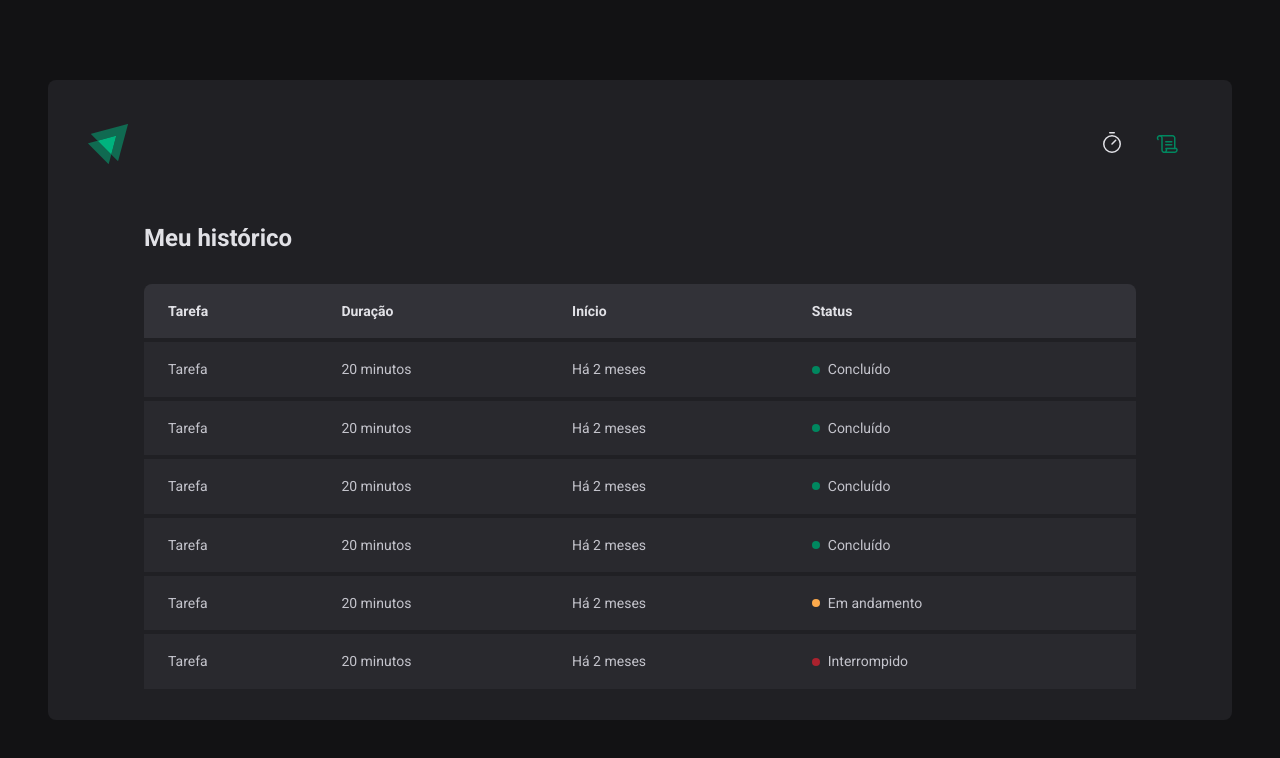
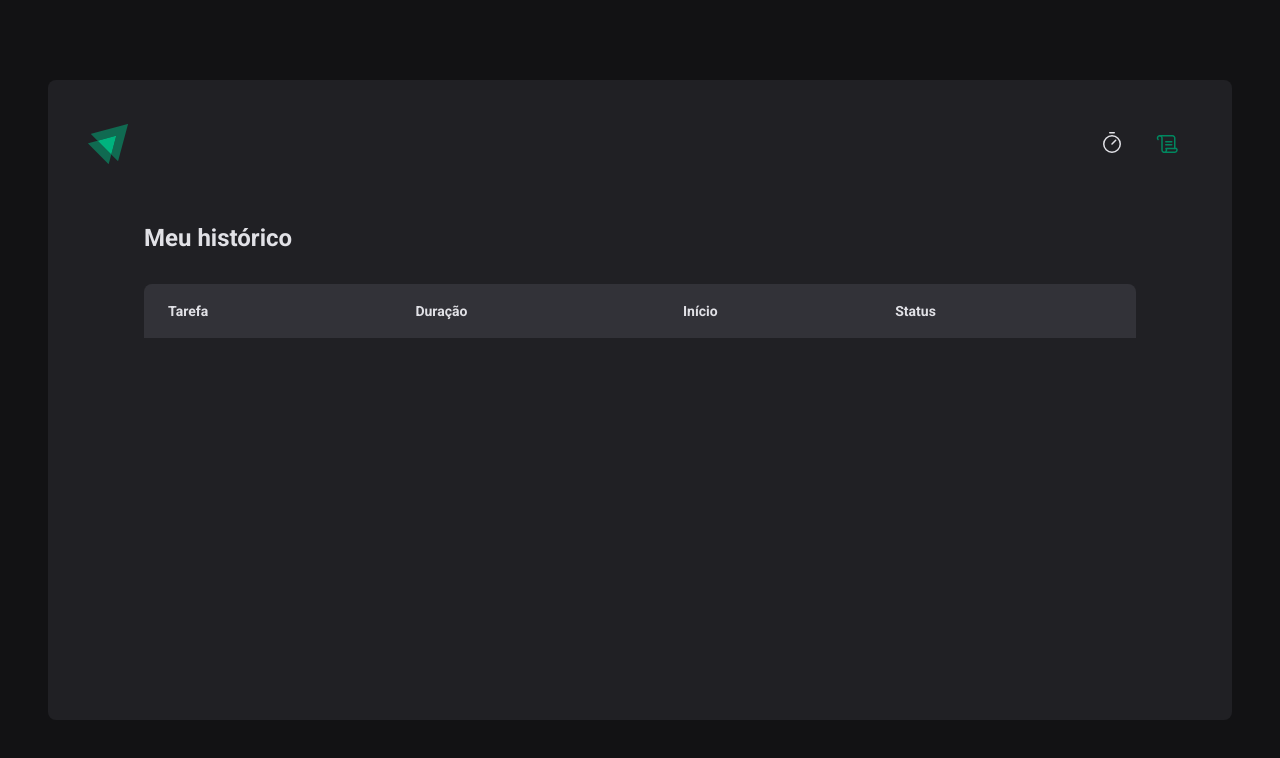
Before and after one commit to BrunoCaputo/ignite-timer, a React (Vite) app: page /history in a window 1280 px wide. Shown: the top 758 px of the page. Built offline with nearby package versions, Linux system fonts and the light colour scheme.

Commit message:
feat: Build history table

```diff
--- a/src/pages/History/index.tsx
+++ b/src/pages/History/index.tsx
@@ -22,59 +22,24 @@
           </thead>
 
           <tbody>
-            <tr>
-              <td>Tarefa</td>
-              <td>20 minutos</td>
-              <td>Há 2 meses</td>
-              <td>
-                <Status $statuscolor="green">Concluído</Status>
-              </td>
-            </tr>
-
-            <tr>
-              <td>Tarefa</td>
-              <td>20 minutos</td>
-              <td>Há 2 meses</td>
-              <td>
-                <Status $statuscolor="green">Concluído</Status>
-              </td>
-            </tr>
-
-            <tr>
-              <td>Tarefa</td>
-              <td>20 minutos</td>
-              <td>Há 2 meses</td>
-              <td>
-                <Status $statuscolor="green">Concluído</Status>
-              </td>
-            </tr>
-
-            <tr>
-              <td>Tarefa</td>
-              <td>20 minutos</td>
-              <td>Há 2 meses</td>
-              <td>
-                <Status $statuscolor="green">Concluído</Status>
-              </td>
-            </tr>
-
-            <tr>
-              <td>Tarefa</td>
-              <td>20 minutos</td>
-              <td>Há 2 meses</td>
-              <td>
-                <Status $statuscolor="yellow">Em andamento</Status>
-              </td>
-            </tr>
-
-            <tr>
-              <td>Tarefa</td>
-              <td>20 minutos</td>
-              <td>Há 2 meses</td>
-              <td>
-                <Status $statuscolor="red">Interrompido</Status>
-              </td>
-            </tr>
+            {cycles.map((cycle) => (
+              <tr key={cycle.id}>
+                <td>{cycle.task}</td>
+                <td>{cycle.minutesAmount} minutos</td>
+                <td>{cycle.startDate.toISOString()}</td>
+                <td>
+                  {cycle.finishedDate && (
+                    <Status $statuscolor="green">Concluído</Status>
+                  )}
+                  {cycle.interruptedDate && (
+                    <Status $statuscolor="red">Interrompido</Status>
+                  )}
+                  {!cycle.finishedDate && !cycle.interruptedDate && (
+                    <Status $statuscolor="yellow">Em andamento</Status>
+                  )}
+                </td>
+              </tr>
+            ))}
           </tbody>
         </table>
       </HistoryList>
```
